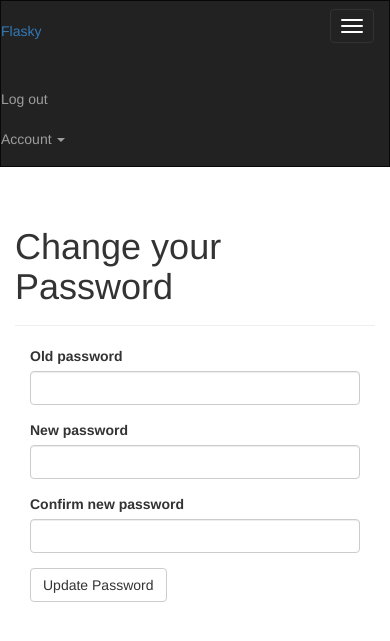
After one commit to MonioluwaFadipe/flasky, a Flask app: page /auth/change-password in a window 390 px wide; the page is wider, and only the part inside the window is pictured. The commit adds this page. Shown: the top 641 px of that part. Run offline with Flask 2, Linux system fonts and the light colour scheme; a user stored in the database is signed in; some libraries are stand-ins or nearby versions.

Commit message:
Update password

```diff
--- a/app/auth/forms.py
+++ b/app/auth/forms.py
@@ -1,3 +1,5 @@
+from ast import Sub
+from termios import VLNEXT
 from flask_wtf import FlaskForm
 from wtforms import StringField, PasswordField, BooleanField, SubmitField
 from wtforms.validators import DataRequired, Length, Email, Regexp, EqualTo
@@ -24,6 +26,14 @@ class RegistrationForm(FlaskForm):
         if User.query.filter_by(username=field.data).first():
             raise ValidationError('Username already in use.')
 
+#Change your password
+class ChangePasswordForm(FlaskForm):
+    old_password = PasswordField('Old password', validators=[DataRequired()])
+    password = PasswordField('New password', validators=[
+        DataRequired(), EqualTo('password2', message='Passwords must match.')])
+    password2 = PasswordField('Confirm new password', validators=[DataRequired()])
+    submit = SubmitField('Update Password')
+
 class LoginForm(FlaskForm):
     email = StringField('Email', validators=[DataRequired(), Length(1, 64),
                                     Email()])
--- a/app/auth/views.py
+++ b/app/auth/views.py
@@ -1,9 +1,10 @@
 from flask import render_template, redirect, request, url_for, flash
 from flask_login import login_user
 from ..email import send_email
+from .. import db
 from . import auth
 from ..models import User
-from .forms import LoginForm, RegistrationForm
+from .forms import LoginForm, RegistrationForm, ChangePasswordForm
 from flask_login import logout_user, login_required
 from flask_login import current_user
 
@@ -77,3 +78,18 @@ def confirm(token):
     else:
         flash('The confirmation link is invalid or has expired.')
     return redirect(url_for('main.index'))
+
+@auth.route('/change-password', methods=['GET', 'POST'])
+@login_required
+def change_password():
+    form = ChangePasswordForm()
+    if form.validate_on_submit():
+        if current_user.verify_password(form.old_password.data):
+            current_user.password = form.password.data
+            db.session.add(current_user)
+            db.session.commit()
+            flash('Your password has been updated.')
+            return redirect(url_for('main.index'))
+        else:
+            flash('Invalid password.')
+    return render_template("auth/change_password.html", form=form)
--- /dev/null
+++ b/app/templates/auth/change_password.html
@@ -0,0 +1,13 @@
+{% extends "base.html" %}
+{% import "bootstrap/wtf.html" as wtf %}
+
+{% block title %}Flasky - Change Password{% endblock %}
+
+{% block page_content %}
+<div class="page-header">
+    <h1>Change your Password</h1>
+</div>
+<div class="col-md-4">
+    {{ wtf.quick_form(form) }}
+</div>
+{% endblock %}
--- a/app/templates/base.html
+++ b/app/templates/base.html
@@ -32,6 +32,13 @@
     <ul class="nav navbar-nav navbar-right">
         {% if current_user.is_authenticated %}
         <li><a href="{{ url_for('auth.logout') }}">Log out</a></li>
+        <li class="dropdown">
+            <a href="#" class="dropdown-toggle" data-toggle="dropdown">Account <b class="caret"></b></a>
+            <ul class="dropdown-menu">
+                <li><a href="{{ url_for('auth.change_password') }}">Change Password</a></li>
+                <li><a href="{{ url_for('auth.logout') }}">Log Out</a></li>
+            </ul>
+        </li>
         {% else %}
         <li><a href="{{ url_for('auth.login') }}">Log In</a></li>
         {% endif %}
```
